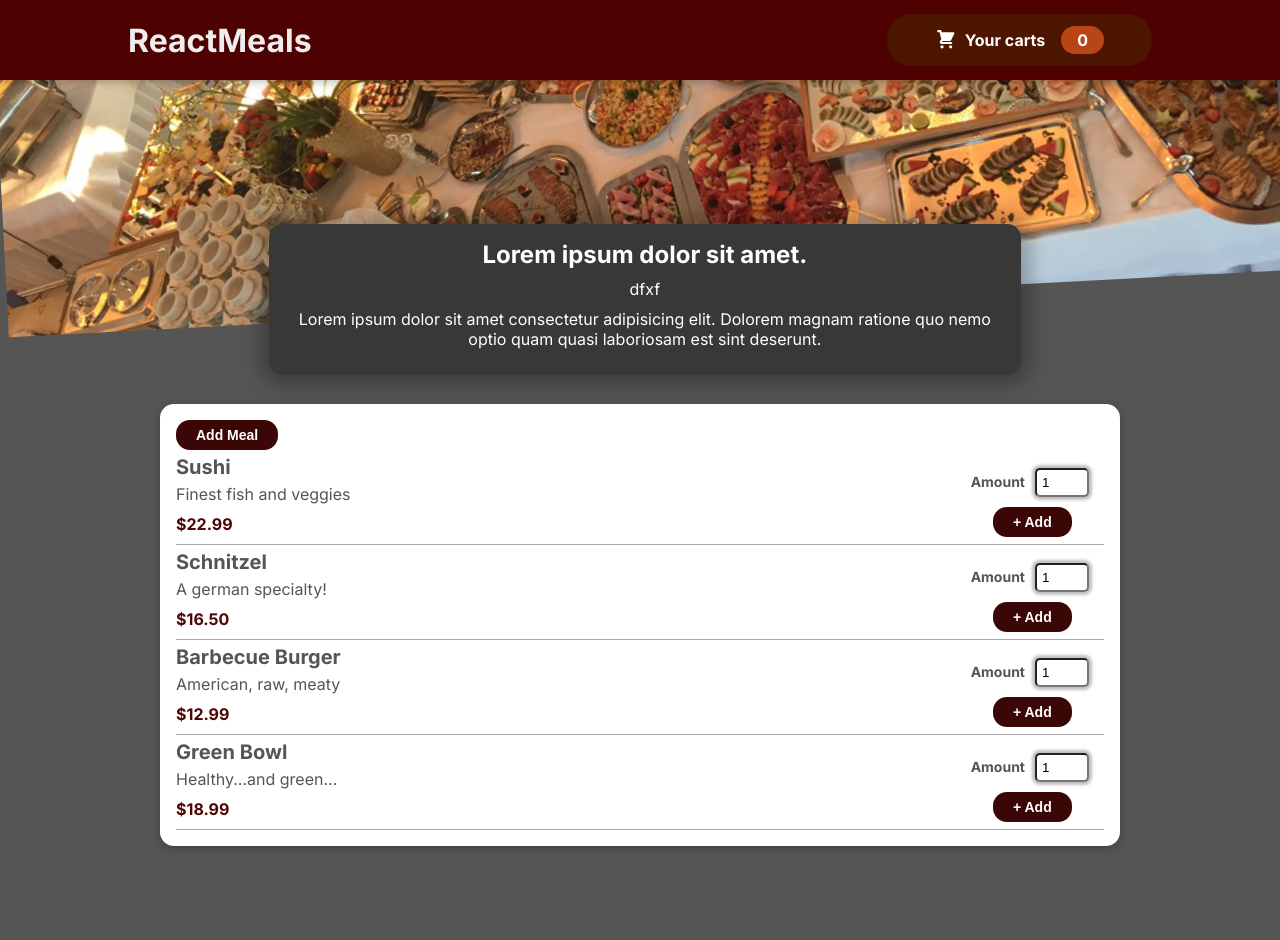
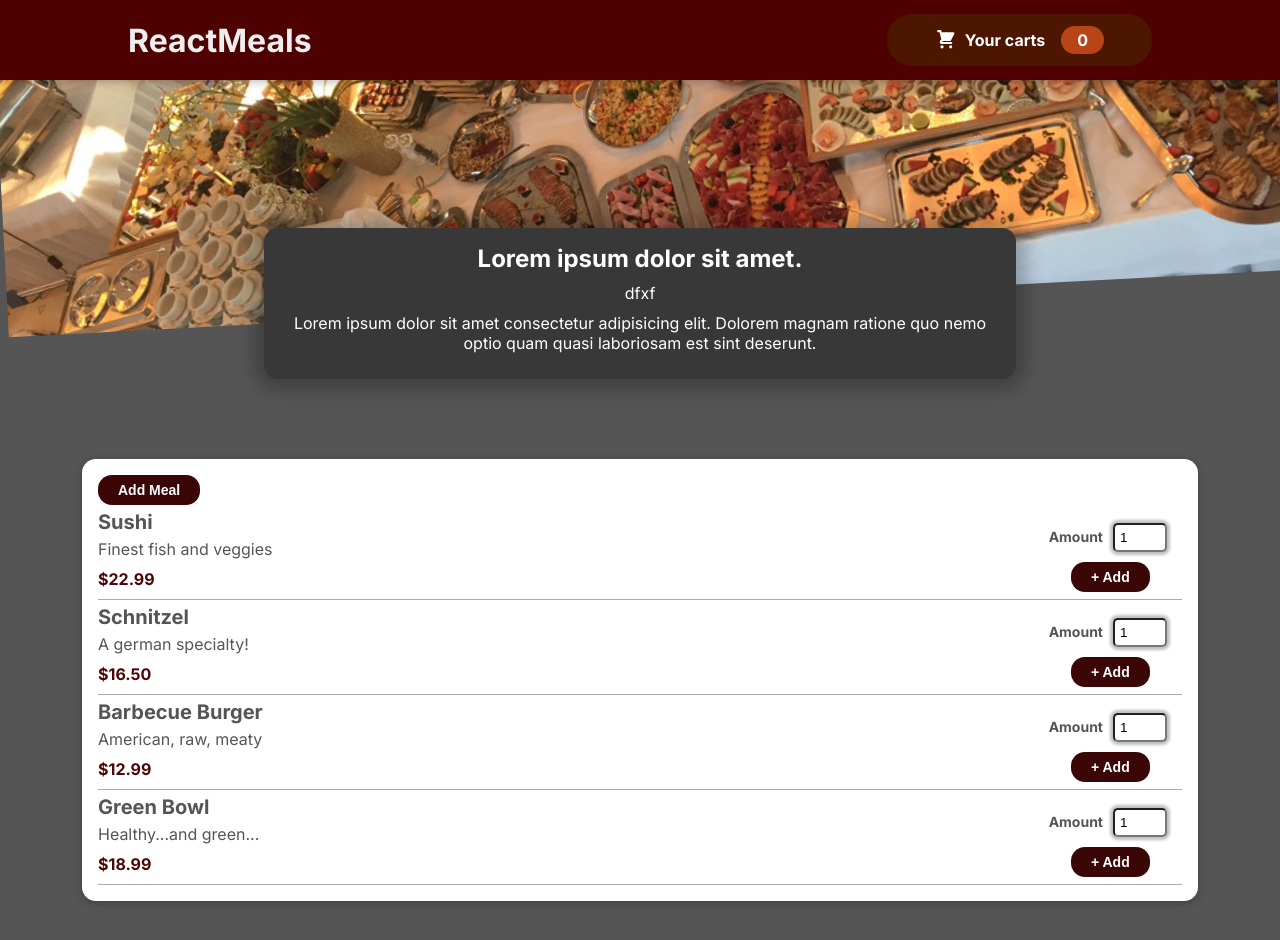
Before and after one commit to ashrafabusunaina1986/meals, a Next.js app: page / in a window 1280 px wide. Shown: the top 940 px of the page. Built offline with nearby package versions, Linux system fonts and the light colour scheme.

Commit message:
first commit

```diff
--- a/src/components/meals/Meals.js
+++ b/src/components/meals/Meals.js
@@ -6,8 +6,9 @@ import classes from './meal.module.css'
 const Meals = () => {
   return (
     <div  className={classes.Meals}>
+
+        <MealsSummary/>
         <AvailableMeals/>
-        <MealsSummary/>
     </div >
   )
 }
--- a/src/components/meals/availabemeals.module.css
+++ b/src/components/meals/availabemeals.module.css
@@ -1,9 +1,9 @@
 .meals {
   position: relative;
-  max-width: 60rem;
+  max-width: 90%;
   width: 90%;
   top: 8rem;
-  margin:-12rem auto;
+  margin:-18rem auto;
   animation: meals-appear 1s ease-out forwards;
 }
 
--- a/src/components/meals/mealssummary.module.css
+++ b/src/components/meals/mealssummary.module.css
@@ -3,11 +3,9 @@
     max-width: 45rem;
     width: 90%;
     margin: auto;
-    margin-top: -13rem;
-    position: inherit;
-    top: -1rem;
-    left: 21%;
-    position: absolute;
+    top: -15rem;
+    left: 0%;
+    position: relative;
     background-color: #383838;
     color: white;
     border-radius: 14px;
--- a/src/context/cartContext/CartContex.js
+++ b/src/context/cartContext/CartContex.js
@@ -32,7 +32,7 @@ const CartReducer = (state, action) => {
         }
         return {
             items: updatedItems,
-            totalAmount: updateTotalAmount
+            totalAmount: Number(updateTotalAmount.toFixed(2))
         }
     }
     if (action.type === 'REMOVE') {
@@ -52,7 +52,7 @@ const CartReducer = (state, action) => {
 
         return {
             items: updatedItems,
-            totalAmount: totalAmountRemove
+            totalAmount: Number(totalAmountRemove)
         }
     }
     return defaultCarts
```
